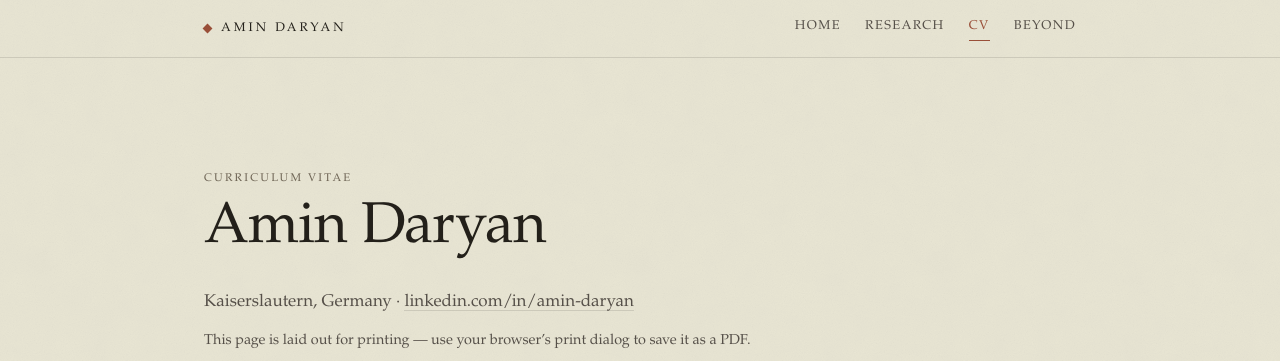
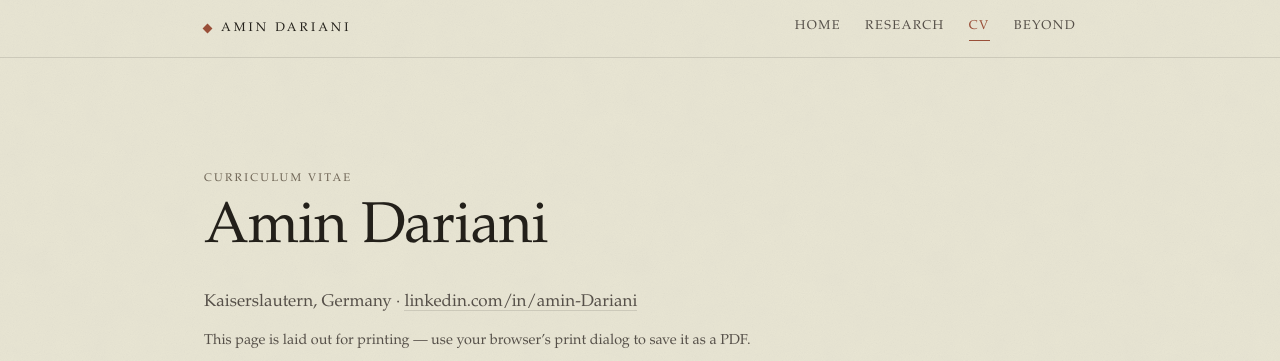
Before and after one commit to AminDaryan/About-Me, a Next.js app: page /cv in a window 1280 px wide. Shown: the top 361 px of the page. Built offline with nearby package versions, Linux system fonts and the light colour scheme; no server answers.

Commit message:
wip: fix name

```diff
--- a/package.json
+++ b/package.json
@@ -1,5 +1,5 @@
 {
-  "name": "amin-daryan-site",
+  "name": "amin-Dariani-site",
   "version": "0.1.0",
   "private": true,
   "scripts": {
--- a/src/app/cv/page.tsx
+++ b/src/app/cv/page.tsx
@@ -7,7 +7,7 @@ export const metadata: Metadata = {
   alternates: { canonical: "/cv" },
   title: "Curriculum Vitae",
   description:
-    "Curriculum vitae of Amin Daryan — M.Sc. Automation and Control, RPTU Kaiserslautern. Research at Fraunhofer IOSB and DFKI; engineering at SAP, JHELY and DelGate.",
+    "Curriculum vitae of Amin Dariani — M.Sc. Automation and Control, RPTU Kaiserslautern. Research at Fraunhofer IOSB and DFKI; engineering at SAP, JHELY and DelGate.",
 };
 
 export default function CV() {
@@ -19,7 +19,7 @@ export default function CV() {
             <p className="label text-ink-faint">Curriculum Vitae</p>
           </Settle>
           <Settle delay={0.08}>
-            <h1 className="mt-2 text-title">Amin Daryan</h1>
+            <h1 className="mt-2 text-title">Amin Dariani</h1>
           </Settle>
           <Settle delay={0.16}>
             <div className="mt-6 max-w-measure">
@@ -27,10 +27,10 @@ export default function CV() {
                 Kaiserslautern, Germany ·{" "}
                 <a
                   className="link"
-                  href="https://www.linkedin.com/in/amin-daryan/"
+                  href="https://www.linkedin.com/in/amin-Dariani/"
                   rel="me noopener"
                 >
-                  linkedin.com/in/amin-daryan
+                  linkedin.com/in/amin-Dariani
                 </a>
               </p>
               <p className="no-print mt-3 text-[0.9rem] text-ink-soft">
--- a/src/app/globals.css
+++ b/src/app/globals.css
@@ -1,7 +1,7 @@
 @import "tailwindcss";
 
 /* ==========================================================================
-   Amin Daryan — "Paper & ink"
+   Amin Dariani — "Paper & ink"
    Warm ground, one serif, hairline rules, no cards, no shadows.
    Single light theme by deliberate choice: the page reads as a printed page,
    and a printed page does not have a dark mode.
--- a/src/app/layout.tsx
+++ b/src/app/layout.tsx
@@ -14,19 +14,19 @@ export const metadata: Metadata = {
   metadataBase: new URL(SITE_URL),
   alternates: { canonical: "/" },
   title: {
-    default: "Amin Daryan — Robotics & Machine Perception",
-    template: "%s — Amin Daryan",
+    default: "Amin Dariani — Robotics & Machine Perception",
+    template: "%s — Amin Dariani",
   },
   description:
-    "Amin Daryan — M.Sc. student in Automation and Control at RPTU Kaiserslautern, working on environment perception for off-road autonomous driving, explainable AI, and human-centred robotics.",
-  authors: [{ name: "Amin Daryan" }],
+    "Amin Dariani — M.Sc. student in Automation and Control at RPTU Kaiserslautern, working on environment perception for off-road autonomous driving, explainable AI, and human-centred robotics.",
+  authors: [{ name: "Amin Dariani" }],
   openGraph: {
     type: "profile",
     // No `url` here on purpose: child pages inherit this whole
     // object, so a value would put the site root in og:url on /cv
     // and /research. The canonical link states each page's own URL.
-    siteName: "Amin Daryan",
-    title: "Amin Daryan — Robotics & Machine Perception",
+    siteName: "Amin Dariani",
+    title: "Amin Dariani — Robotics & Machine Perception",
     description:
       "Machine perception for robots that have to operate where the world stops being tidy. Kaiserslautern, Germany.",
   },
@@ -36,7 +36,7 @@ export const metadata: Metadata = {
 const PERSON_LD = {
   "@context": "https://schema.org",
   "@type": "Person",
-  name: "Amin Daryan",
+  name: "Amin Dariani",
   alternateName: "Amin Amir Baglouee Dariani",
   jobTitle: "Researcher, Robotics and Machine Perception",
   description:
@@ -66,7 +66,7 @@ const PERSON_LD = {
     "Control engineering",
     "Computer vision",
   ],
-  sameAs: ["https://www.linkedin.com/in/amin-daryan/"],
+  sameAs: ["https://www.linkedin.com/in/amin-Dariani/"],
 };
 
 export default function RootLayout({
--- a/src/app/page.tsx
+++ b/src/app/page.tsx
@@ -49,7 +49,7 @@ export default function Home() {
               </Settle>
               <Settle delay={0.08}>
                 <h1 className="mt-2 text-display tracking-[-0.028em]">
-                  Amin Daryan
+                  Amin Dariani
                 </h1>
               </Settle>
               <Settle delay={0.16}>
@@ -235,10 +235,10 @@ export default function Home() {
               <div className="mt-9 border-t border-rule pt-7">
                 <a
                   className="link text-[clamp(1.2rem,2.6vw,1.55rem)] break-all"
-                  href="https://www.linkedin.com/in/amin-daryan/"
+                  href="https://www.linkedin.com/in/amin-Dariani/"
                   rel="me noopener"
                 >
-                  linkedin.com/in/amin-daryan
+                  linkedin.com/in/amin-Dariani
                 </a>
               </div>
             </Settle>
--- a/src/components/Masthead.tsx
+++ b/src/components/Masthead.tsx
@@ -27,7 +27,7 @@ export default function Masthead() {
         >
           <span className="block size-[7px] rotate-45 bg-accent transition-transform duration-500 group-hover:rotate-[135deg]" />
           <span className="hidden text-[0.78rem] tracking-[0.24em] whitespace-nowrap uppercase transition-colors group-hover:text-accent-deep sm:inline">
-            Amin Daryan
+            Amin Dariani
           </span>
         </Link>
 
--- a/src/components/Portrait.tsx
+++ b/src/components/Portrait.tsx
@@ -32,7 +32,7 @@ export default function Portrait() {
           <img
             ref={imgRef}
             src="/portrait.jpg"
-            alt="Portrait of Amin Daryan"
+            alt="Portrait of Amin Dariani"
             width={400}
             height={400}
             onError={() => setMissing(true)}
```
Also changed, not shown: 2 other files (tests, documents, lock files or other folders).
